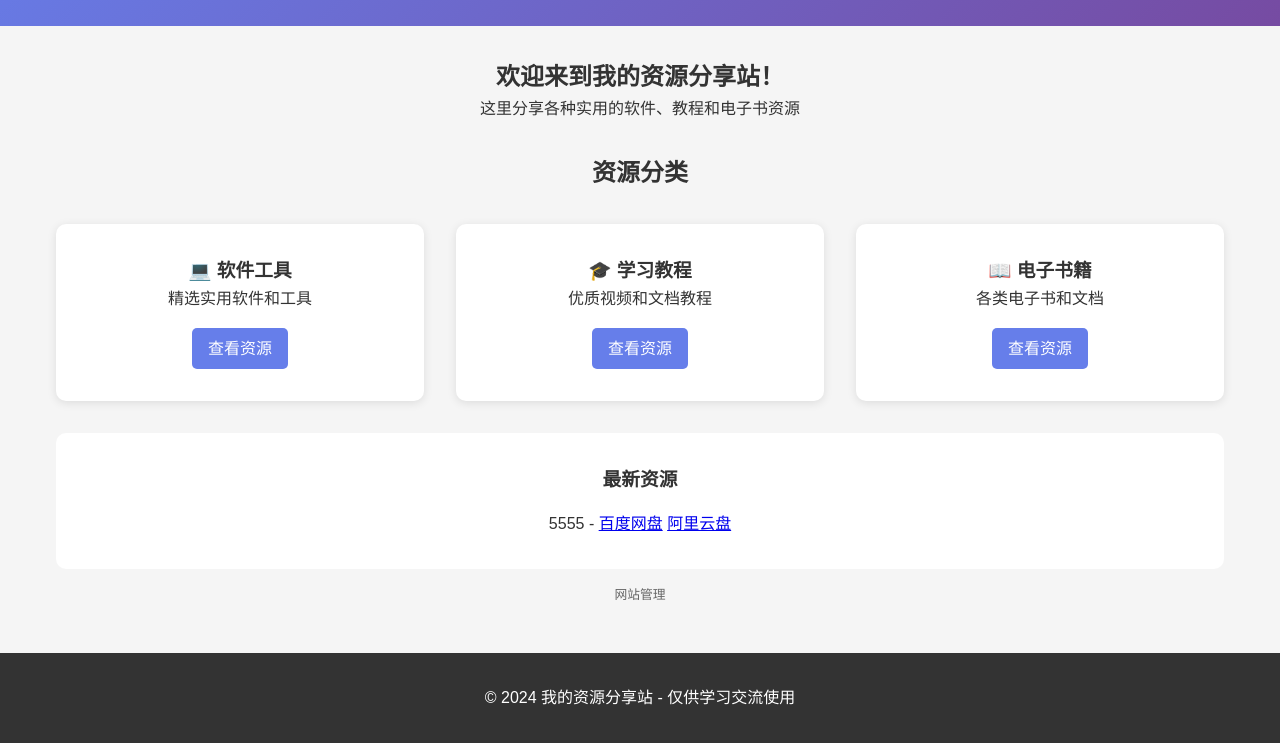
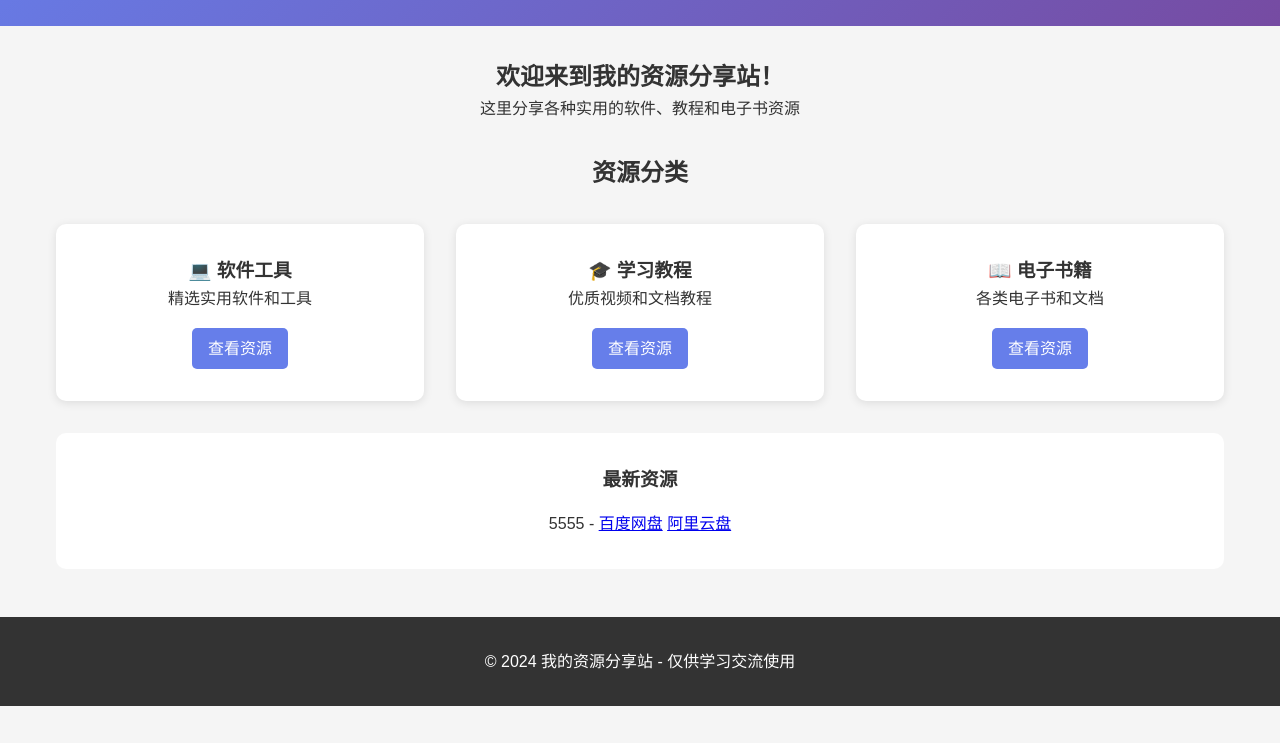
Before and after one commit to nicety-l/resource-site, a plain HTML site: page index.html in a window 1280 px wide. Shown: the part 131-874 px from the top of the page. After the commit the page ends 837 px from the top, so only its background shows below. Drawn offline with Linux system fonts and the light colour scheme.

Commit message:
Remove hidden admin link from index.html
Removed hidden admin access link from index.html.

```diff
--- a/index.html
+++ b/index.html
@@ -147,9 +147,6 @@
             </div>
         </section>
 
-        <!-- 隐藏的管理入口，普通用户不会注意 -->
-        <div class="hidden-admin">
-            <a href="admin.html">网站管理</a>
         </div>
     </main>
 
```
